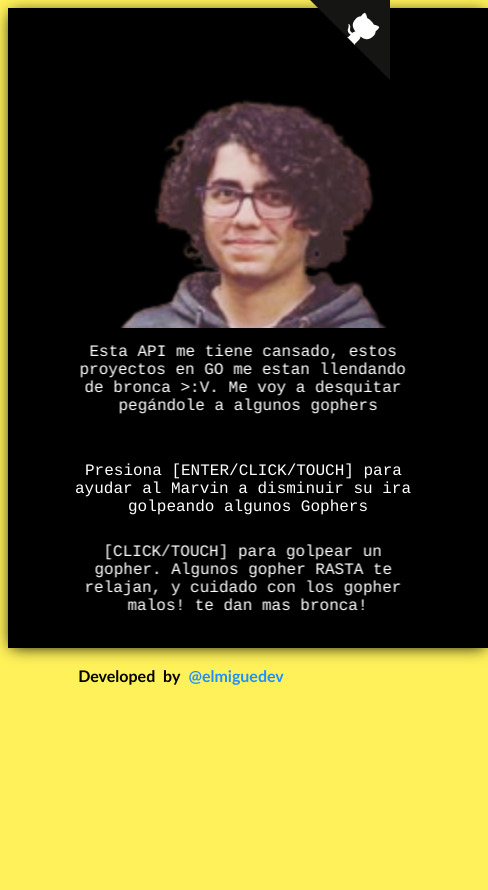
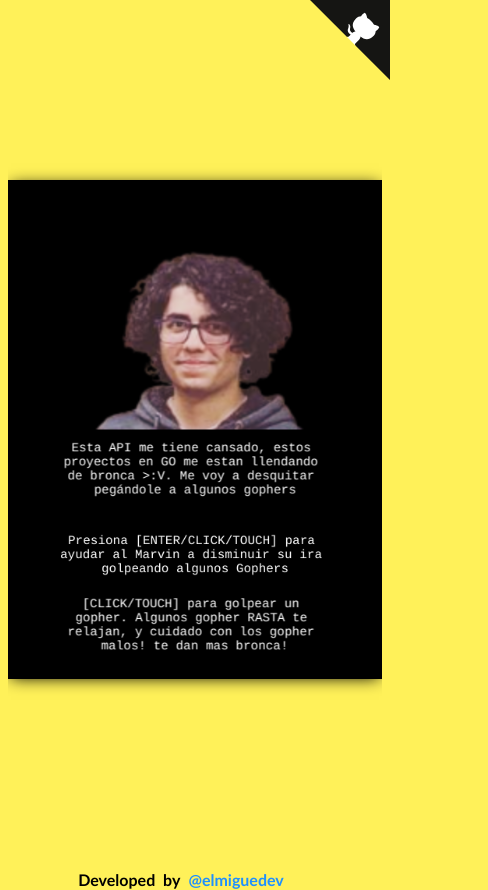
Before and after one commit to elmiguedev/the-rage-of-marvin, a website built with Parcel: page src/game/index.html in a window 390 px wide. Shown: the whole page, 488 px wide, since content can reach past the window. Before the commit the page ends 844 px from the top, so only its background shows below. Built offline with nearby package versions, Linux system fonts and the light colour scheme; animation ran at ten frames a second.

Commit message:
responsive

```diff
--- a/src/game/index.css
+++ b/src/game/index.css
@@ -20,6 +20,7 @@ html,
             flex-direction: row;
             align-items: center;
             justify-content: center;
+            margin-bottom: 30px;
         }
 
         .credits a {
--- a/src/game/index.js
+++ b/src/game/index.js
@@ -6,9 +6,13 @@ import StartScene from "./scenes/start.scene";
 
 export default new Game({
     type: Phaser.AUTO,
-    parent: document.getElementById("canvas"),
-    width: 480,
-    height: 640,
+    scale: {
+        mode: Phaser.Scale.FIT,
+        parent: document.getElementById("canvas"),
+        autoCenter: Phaser.Scale.CENTER_BOTH,
+        width: 480,
+        height: 640
+    },
     physics: {
         default: "arcade",
         arcade: {
```
Also changed, not shown: 2 other files.
